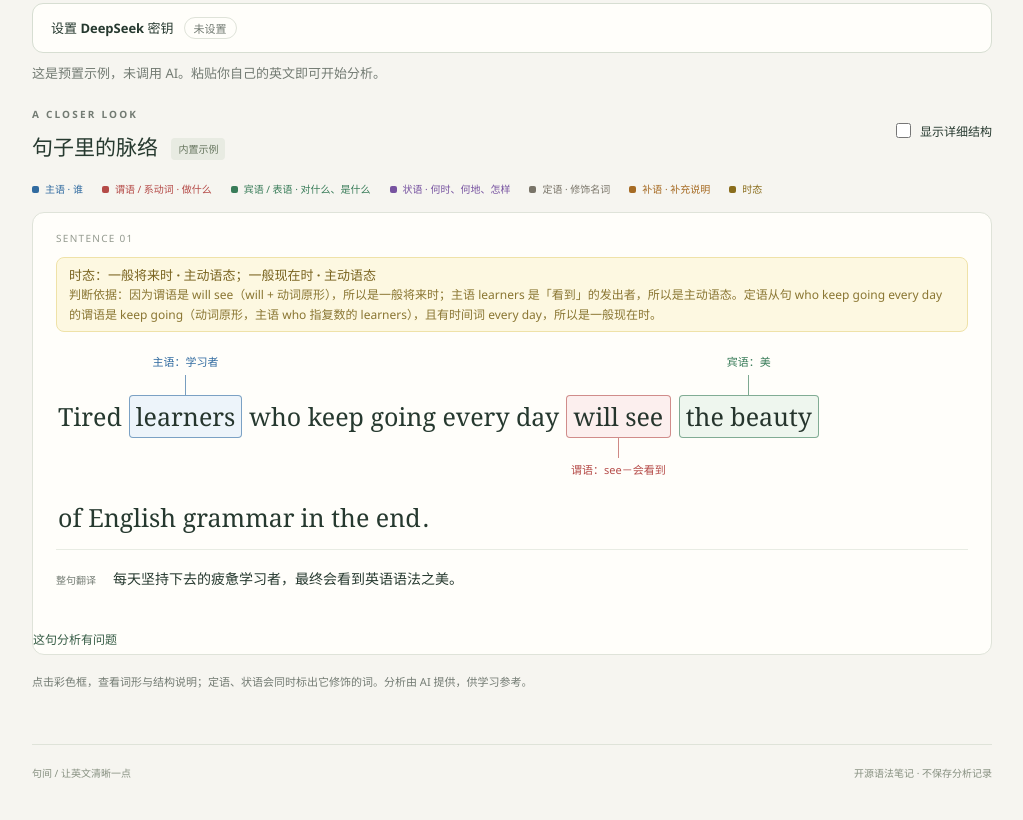
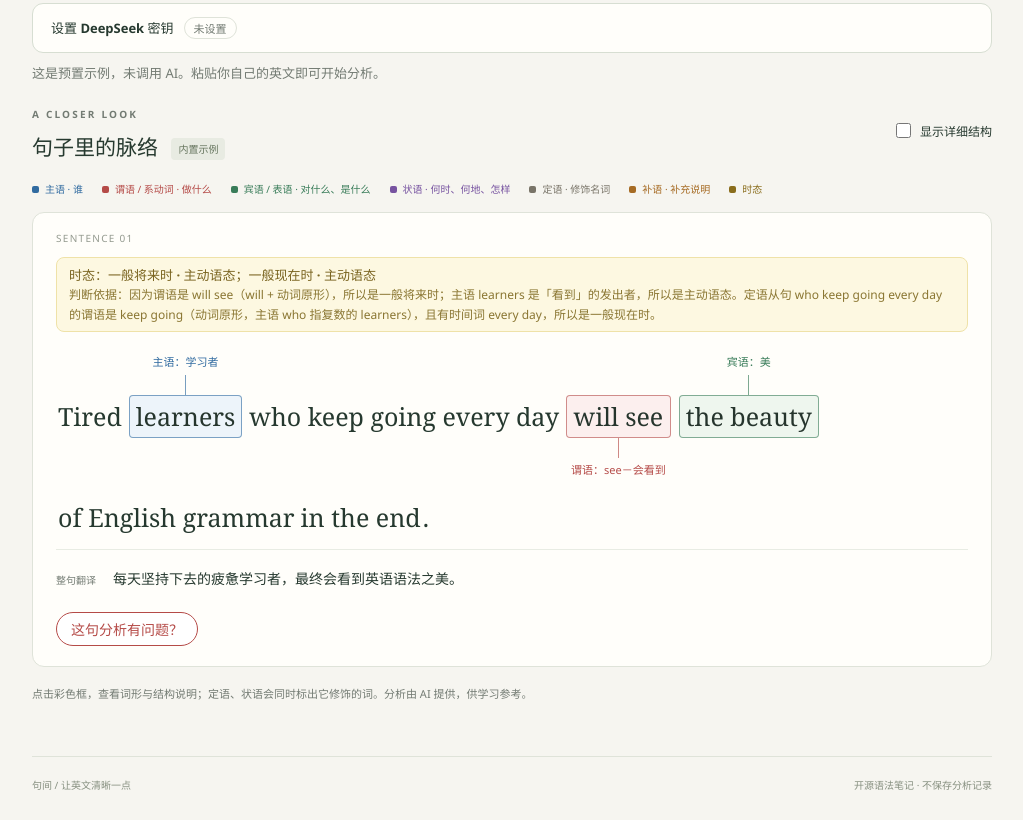
Before and after one commit to Shelikeit69/grammar-analysis, a website with bundled scripts: page public/index.html in a window 1280 px wide. Shown: the part 724-1544 px from the top of the page, without its empty margins (128-1151 px from the left). Built offline with nearby package versions, Linux system fonts and the light colour scheme; files whose address does not match are found by name.

Commit message:
Make per-sentence feedback button more visible
Rename to 这句分析有问题？ and style both report buttons as an
outlined, bold pill in the predicate red, aligned with card content.

Co-Authored-By: Claude Opus 5.5 <noreply@anthropic.com>
Claude-Session: https://claude.ai/code/session_01QJoorYxvDqRYx1wt9nu3id

```diff
--- a/public/app.js
+++ b/public/app.js
@@ -235,7 +235,7 @@ function render() {
     const translation = element('div', 'translation-row');
     translation.append(element('span', 'translation-label', '整句翻译'), element('p', 'translation-text', sentence.translation));
     card.append(translation);
-    const report = element('button', 'text-button report-sentence', '这句分析有问题');
+    const report = element('button', 'report-button report-sentence', '这句分析有问题？');
     report.type = 'button';
     report.addEventListener('click', () => openFeedback({sentence, model:resultModel}, report));
     card.append(report);
--- a/public/index.html
+++ b/public/index.html
@@ -39,7 +39,7 @@
         <p class="key-note">没有密钥？在 <a href="https://platform.deepseek.com/" target="_blank" rel="noopener noreferrer">DeepSeek 开放平台</a> 创建。不填密钥也可以查看例句。</p>
       </div>
     </details>
-    <button id="report-failure" class="text-button" type="button" hidden>报告分析问题</button>
+    <button id="report-failure" class="report-button" type="button" hidden>报告分析问题</button>
     <p id="status" class="status" role="status" aria-live="polite"></p>
     <section id="results" aria-labelledby="results-title" hidden>
       <div class="results-heading"><div><span class="eyebrow">A CLOSER LOOK</span><h2 id="results-title">句子里的脉络 <span id="result-badge" class="badge">内置示例</span></h2></div><label class="detail-toggle"><input type="checkbox" id="detail-toggle">显示详细结构</label></div>
--- a/public/styles.css
+++ b/public/styles.css
@@ -801,4 +801,20 @@ html.large-text .masthead,html.large-text main,html.large-text footer {
 #feedback-title, #feedback-body { width: 100%; box-sizing: border-box; font: inherit; }
 #feedback-body { resize: vertical; }
 .feedback-actions { display: flex; flex-wrap: wrap; gap: 12px; margin-top: 18px; }
-.report-sentence { margin-top: 12px; }
+.report-button {
+  display:inline-block;
+  font:inherit;
+  font-size:14px;
+  font-weight:700;
+  color:var(--predicate);
+  background:#fff;
+  border:1.5px solid var(--predicate);
+  border-radius:999px;
+  padding:6px 14px;
+  cursor:pointer
+}
+.report-button:hover,.report-button:focus-visible {
+  background:var(--predicate);
+  color:#fff
+}
+.report-sentence { margin: 0 23px 20px; }
```
